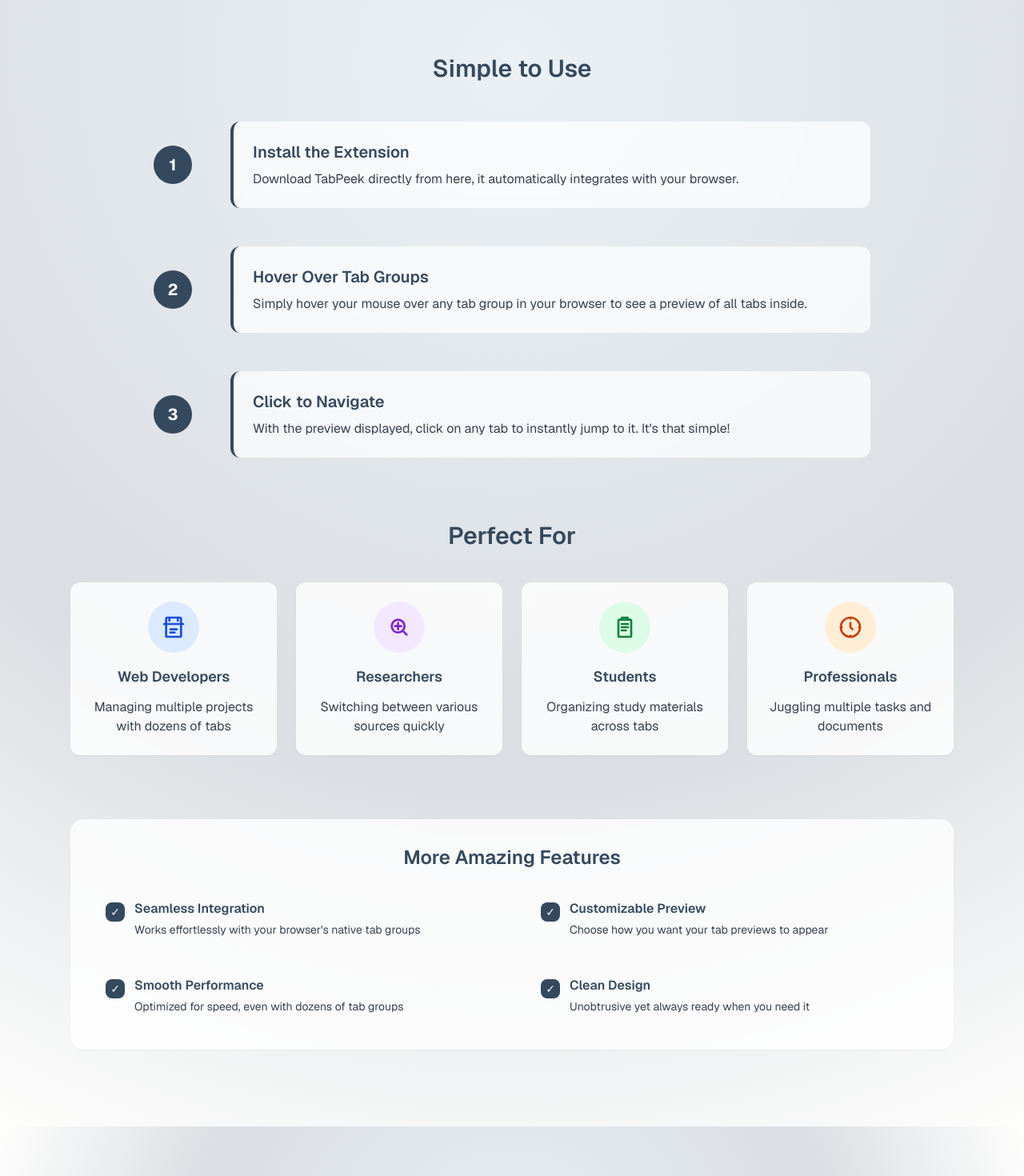
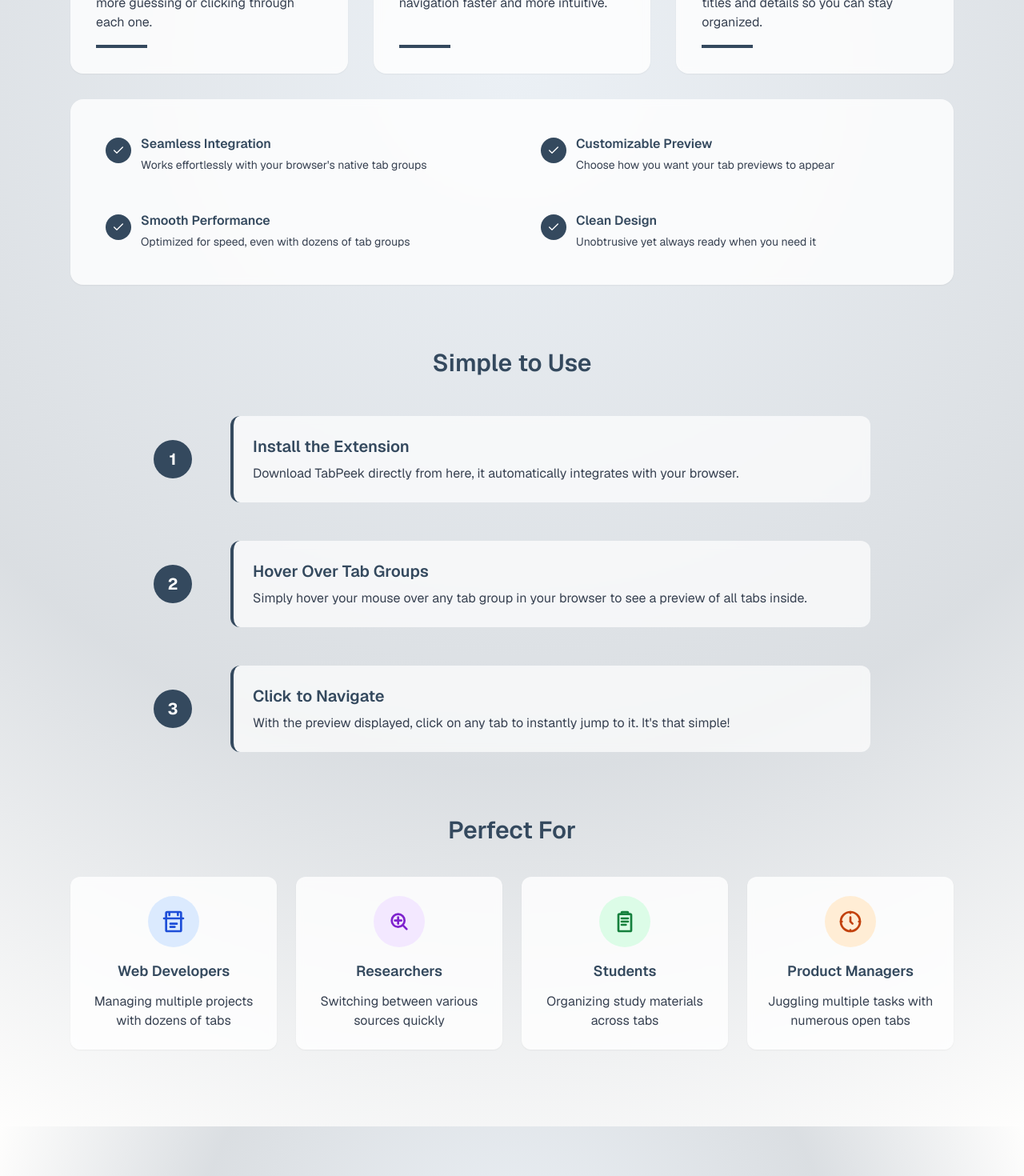
Before and after one commit to hcheung-code/tabpeek, a Next.js app: page / in a window 1280 px wide. Shown: the part 2120-3590 px from the top of the page at 80% size. Built offline with nearby package versions, Linux system fonts and the light colour scheme.

Commit message:
Combine feature sections for a more streamlined presentation

```diff
--- a/src/app/(marketing)/page.tsx
+++ b/src/app/(marketing)/page.tsx
@@ -1,4 +1,4 @@
-import { ArrowRightIcon, MousePointerIcon, MousePointerClickIcon, EyeIcon } from "lucide-react";
+import { ArrowRightIcon, MousePointerIcon, MousePointerClickIcon, EyeIcon, CheckIcon } from "lucide-react";
 import { Button } from "@/components/ui/button"
 import { ChromeBrowserDemo } from "./_components/ChromeBrowserDemo";
 
@@ -34,8 +34,9 @@ export default function HomePage() {
         <ChromeBrowserDemo />
       </div>
 
-      {/* Features in cards - now with hover interactions */}
-      <div className="grid grid-cols-1 md:grid-cols-3 gap-8 mb-20">
+      {/* Combined Features Section */}
+      <h2 className="text-4xl font-bold text-center mb-16">Features</h2>
+      <div className="grid grid-cols-1 md:grid-cols-3 gap-8 mb-8">
         <div className="group bg-white/80 backdrop-blur-sm p-8 rounded-2xl shadow-sm hover:shadow-md transition-all duration-300 hover:-translate-y-1 cursor-pointer relative overflow-hidden">
           <div className="absolute inset-0 bg-blue-500/10 transform scale-0 group-hover:scale-100 transition-transform duration-300 rounded-2xl"></div>
           <div className="flex flex-col h-full relative z-10">
@@ -51,7 +52,7 @@ export default function HomePage() {
         </div>
 
         <div className="group bg-white/80 backdrop-blur-sm p-8 rounded-2xl shadow-sm hover:shadow-md transition-all duration-300 hover:-translate-y-1 cursor-pointer relative overflow-hidden">
-          <div className="absolute inset-0 bg-red-500/10 transform scale-0 group-hover:scale-100 transition-transform duration-300 rounded-2xl"></div>
+          <div className="absolute inset-0 bg-blue-500/10 transform scale-0 group-hover:scale-100 transition-transform duration-300 rounded-2xl"></div>
           <div className="flex flex-col h-full relative z-10">
             <div className="flex items-center mb-4">
               <MousePointerClickIcon className="h-6 w-6 mr-2 text-logo-dark" />
@@ -65,7 +66,7 @@ export default function HomePage() {
         </div>
 
         <div className="group bg-white/80 backdrop-blur-sm p-8 rounded-2xl shadow-sm hover:shadow-md transition-all duration-300 hover:-translate-y-1 cursor-pointer relative overflow-hidden">
-          <div className="absolute inset-0 bg-green-500/10 transform scale-0 group-hover:scale-100 transition-transform duration-300 rounded-2xl"></div>
+          <div className="absolute inset-0 bg-blue-500/10 transform scale-0 group-hover:scale-100 transition-transform duration-300 rounded-2xl"></div>
           <div className="flex flex-col h-full relative z-10">
             <div className="flex items-center mb-4">
               <EyeIcon className="h-6 w-6 mr-2 text-logo-dark" />
@@ -75,6 +76,48 @@ export default function HomePage() {
               Easily identify tabs with identical websites or icons. TabPeek displays titles and details so you can stay organized.
             </p>
             <div className="h-1 w-16 bg-logo-dark mt-auto transform transition-all duration-300 group-hover:w-full"></div>
+          </div>
+        </div>
+      </div>
+
+      {/* Additional Features */}
+      <div className="bg-white/80 backdrop-blur-sm rounded-2xl p-8 mb-20 shadow-sm hover:shadow-lg transition-all duration-300">
+        <div className="grid grid-cols-1 md:grid-cols-2 gap-x-12 gap-y-6">
+          <div className="flex items-start gap-3 group hover:bg-blue-50/50 p-3 rounded-lg transition-colors duration-200 cursor-pointer">
+            <div className="w-8 h-8 rounded-full bg-logo-dark flex items-center justify-center text-white mt-1">
+              <CheckIcon className="h-4 w-4" />
+            </div>
+            <div>
+              <h4 className="font-semibold mb-1">Seamless Integration</h4>
+              <p className="text-gray-700 text-sm">Works effortlessly with your browser's native tab groups</p>
+            </div>
+          </div>
+          <div className="flex items-start gap-3 group hover:bg-blue-50/50 p-3 rounded-lg transition-colors duration-200 cursor-pointer">
+            <div className="w-8 h-8 rounded-full bg-logo-dark flex items-center justify-center text-white mt-1">
+              <CheckIcon className="h-4 w-4" />
+            </div>
+            <div>
+              <h4 className="font-semibold mb-1">Customizable Preview</h4>
+              <p className="text-gray-700 text-sm">Choose how you want your tab previews to appear</p>
+            </div>
+          </div>
+          <div className="flex items-start gap-3 group hover:bg-blue-50/50 p-3 rounded-lg transition-colors duration-200 cursor-pointer">
+            <div className="w-8 h-8 rounded-full bg-logo-dark flex items-center justify-center text-white mt-1">
+              <CheckIcon className="h-4 w-4" />
+            </div>
+            <div>
+              <h4 className="font-semibold mb-1">Smooth Performance</h4>
+              <p className="text-gray-700 text-sm">Optimized for speed, even with dozens of tab groups</p>
+            </div>
+          </div>
+          <div className="flex items-start gap-3 group hover:bg-blue-50/50 p-3 rounded-lg transition-colors duration-200 cursor-pointer">
+            <div className="w-8 h-8 rounded-full bg-logo-dark flex items-center justify-center text-white mt-1">
+              <CheckIcon className="h-4 w-4" />
+            </div>
+            <div>
+              <h4 className="font-semibold mb-1">Clean Design</h4>
+              <p className="text-gray-700 text-sm">Unobtrusive yet always ready when you need it</p>
+            </div>
           </div>
         </div>
       </div>
@@ -167,43 +210,8 @@ export default function HomePage() {
                 <path d="M20 12H21" stroke="currentColor" strokeWidth="2" strokeLinecap="round"/>
               </svg>
             </div>
-            <h4 className="font-semibold text-lg mb-3">Professionals</h4>
-            <p className="text-gray-700">Juggling multiple tasks and documents</p>
-          </div>
-        </div>
-      </div>
-
-      {/* Additional features */}
-      <div className="mt-20 bg-white/80 backdrop-blur-sm rounded-2xl p-8 shadow-sm group hover:shadow-lg transition-all duration-300">
-        <h3 className="text-2xl font-semibold mb-6 text-center">More Amazing Features</h3>
-        <div className="grid grid-cols-1 md:grid-cols-2 gap-x-12 gap-y-6">
-          <div className="flex items-start gap-3 group/item hover:bg-blue-50/50 p-3 rounded-lg transition-colors duration-200 cursor-pointer">
-            <div className="w-6 h-6 rounded-full bg-logo-dark flex items-center justify-center text-white text-sm mt-1 group-hover/item hover:bg-blue-50/50 p-3 rounded-lg transition-colors duration-200 cursor-pointer">✓</div>
-            <div>
-              <h4 className="font-semibold mb-1">Seamless Integration</h4>
-              <p className="text-gray-700 text-sm">Works effortlessly with your browser's native tab groups</p>
-            </div>
-          </div>
-          <div className="flex items-start gap-3 group/item hover:bg-blue-50/50 p-3 rounded-lg transition-colors duration-200 cursor-pointer">
-            <div className="w-6 h-6 rounded-full bg-logo-dark flex items-center justify-center text-white text-sm mt-1 group-hover/item hover:bg-blue-50/50 p-3 rounded-lg transition-colors duration-200 cursor-pointer">✓</div>
-            <div>
-              <h4 className="font-semibold mb-1">Customizable Preview</h4>
-              <p className="text-gray-700 text-sm">Choose how you want your tab previews to appear</p>
-            </div>
-          </div>
-          <div className="flex items-start gap-3 group/item hover:bg-blue-50/50 p-3 rounded-lg transition-colors duration-200 cursor-pointer">
-            <div className="w-6 h-6 rounded-full bg-logo-dark flex items-center justify-center text-white text-sm mt-1 group-hover/item hover:bg-blue-50/50 p-3 rounded-lg transition-colors duration-200 cursor-pointer">✓</div>
-            <div>
-              <h4 className="font-semibold mb-1">Smooth Performance</h4>
-              <p className="text-gray-700 text-sm">Optimized for speed, even with dozens of tab groups</p>
-            </div>
-          </div>
-          <div className="flex items-start gap-3 group/item hover:bg-blue-50/50 p-3 rounded-lg transition-colors duration-200 cursor-pointer">
-            <div className="w-6 h-6 rounded-full bg-logo-dark flex items-center justify-center text-white text-sm mt-1 group-hover/item hover:bg-blue-50/50 p-3 rounded-lg transition-colors duration-200 cursor-pointer">✓</div>
-            <div>
-              <h4 className="font-semibold mb-1">Clean Design</h4>
-              <p className="text-gray-700 text-sm">Unobtrusive yet always ready when you need it</p>
-            </div>
+            <h4 className="font-semibold text-lg mb-3">Product Managers</h4>
+            <p className="text-gray-700">Juggling multiple tasks with numerous open tabs</p>
           </div>
         </div>
       </div>
```
